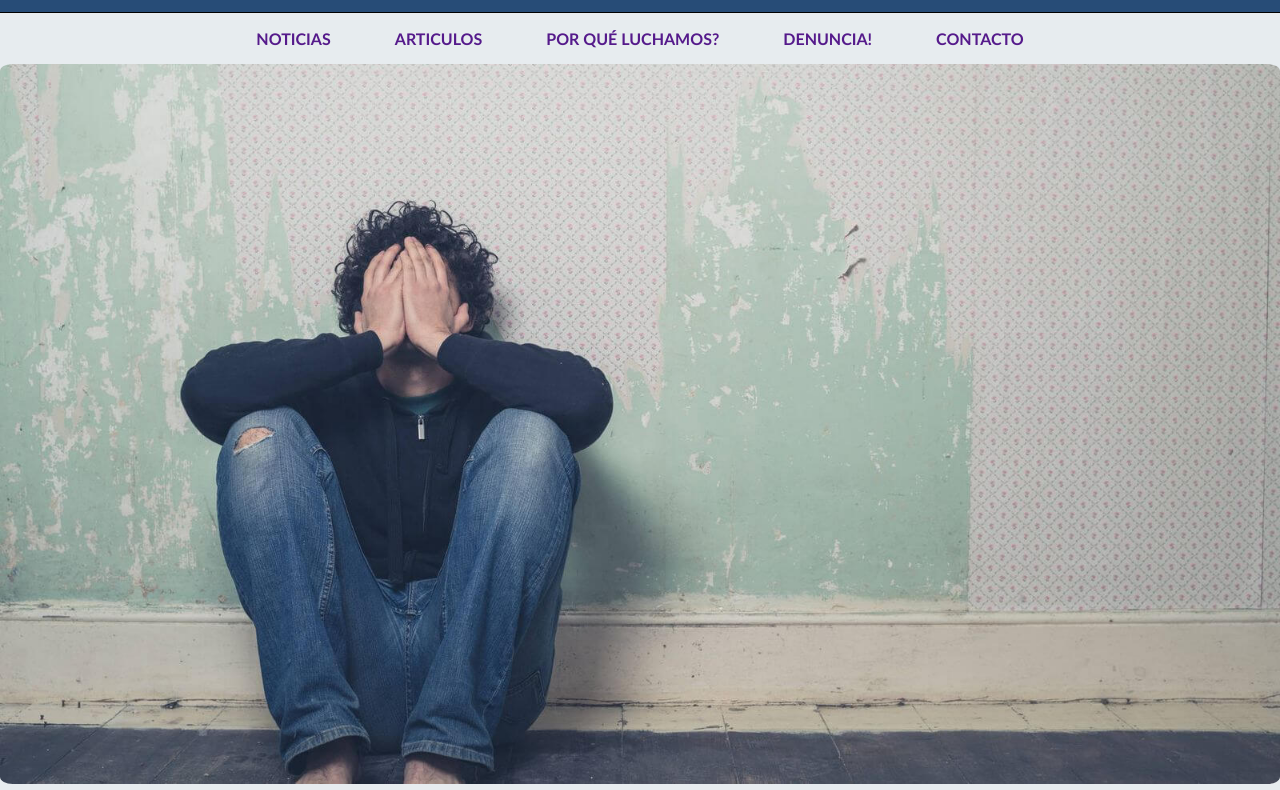
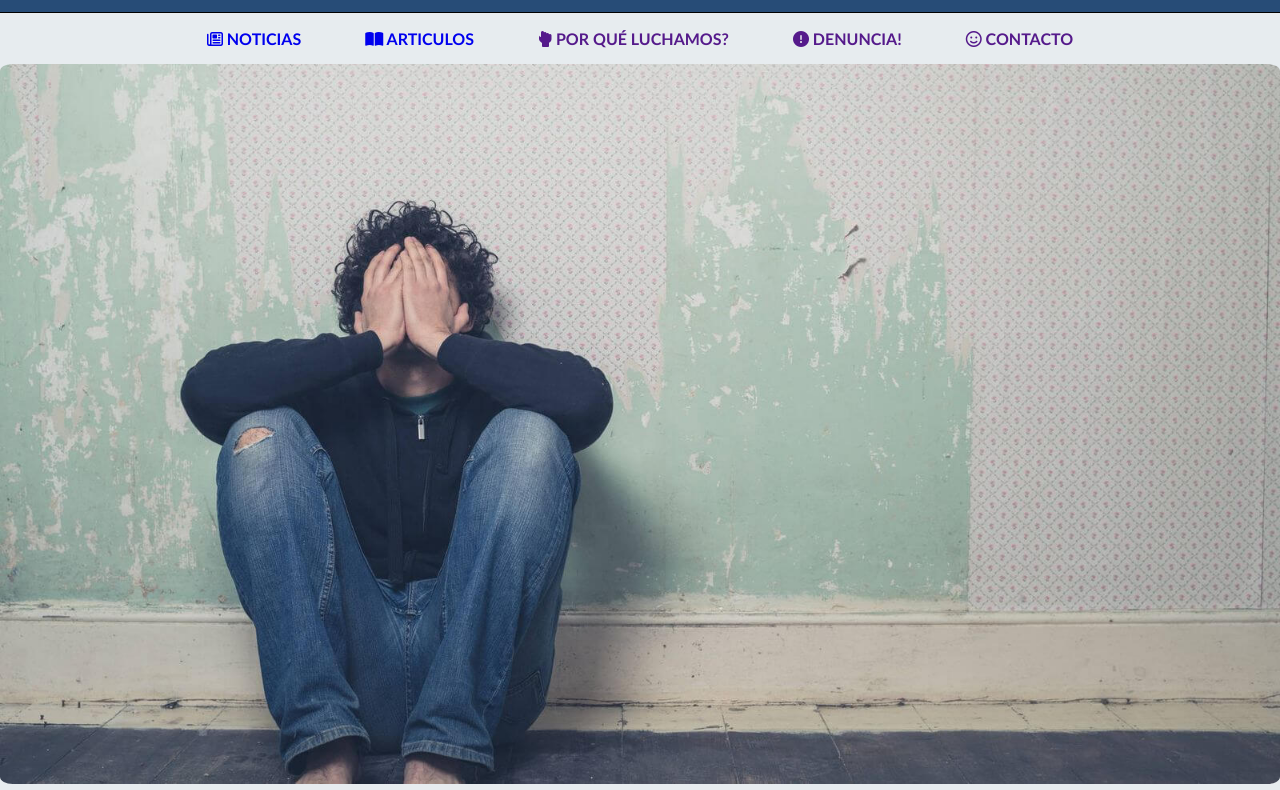
Before and after one commit to NerinaPac/Lucha-por-el-hombre, a plain HTML site: page index.html in a window 1280 px wide. Shown: the part 83-873 px from the top of the page. Drawn offline with Linux system fonts and the light colour scheme.

Commit message:
vinculo algunos id y agregue iconos

```diff
--- a/index.html
+++ b/index.html
@@ -6,15 +6,15 @@
             <meta name="viewport" content="width=device-width, initial-scale=1.0">
             <title>Hombre, conocete a ti mismo...</title>
             <link rel="stylesheet" href="style.css">
-
+            <script src="https://kit.fontawesome.com/1282aaad61.js" crossorigin="anonymous"></script>
     </head>
 
     <body>
 
         <div class="encabezado">
 
-            <div class="encabezado-logo">
-                <!-- <img src="img/logosinfondo.jpeg" alt="ir a Home"> -->
+             <div class="encabezado-logo">
+
 
                 <h1>Movimiento por la Igualdad de Generos</h1>
 
@@ -24,6 +24,7 @@
 
                 <input type="text" placeholder="Que desea buscar..?" class="encabezado-busca">
                 <input type="submit" value="Buscar" class="encabezado-boton">
+
 
             </form>
 
@@ -36,31 +37,37 @@
                 <ul class="botonera-list">
 
                     <li class="botonera-list-item">
-                        <a href="" class="botonera-list-item-a">
+                        <a href="#noticias-titulo" class="botonera-list-item-a">
+                            <i class="fa-regular fa-newspaper"></i>
                            NOTICIAS
                         </a>
                     </li>
 
                     <li class="botonera-list-item">
-                        <a href="" class="botonera-list-item-a">
-                           ARTICULOS
+                        <a href="#articulos-titulo" class="botonera-list-item-a">
+                            <i class="fa-solid fa-book-open"></i>
+                            ARTICULOS
                         </a>
                     </li>
 
                     <li class="botonera-list-item">
                         <a href="" class="botonera-list-item-a">
+                            <i class="fa-solid fa-hand-back-fist"></i>
                            POR QUÉ LUCHAMOS?
                         </a>
                     </li>
 
                     <li class="botonera-list-item">
+
                         <a href="" class="botonera-list-item-a">
-                           DENUNCIA!
+                            <i class="fa-solid fa-circle-exclamation"></i>
+                            DENUNCIA!
                         </a>
                     </li>
 
                     <li class="botonera-list-item">
                         <a href="" class="botonera-list-item-a">
+                            <i class="fa-regular fa-face-smile"></i>
                            CONTACTO
                         </a>
                     </li>
@@ -76,7 +83,7 @@
 
             <div class="noticias">
 
-                <h2>Noticias que no se ven con frecuencia por los medios de comunicacion...</h2>
+                <h2 id="noticias-titulo">Noticias que no se ven con frecuencia por los medios de comunicacion...</h2>
 
             </div>
 
@@ -126,7 +133,7 @@
 
             <div class="lectura">
 
-                <h2>Articulos para informarte...</h2>
+                <h2 id="articulos-titulo">Articulos para informarte...</h2>
 
             </div>
 
```
